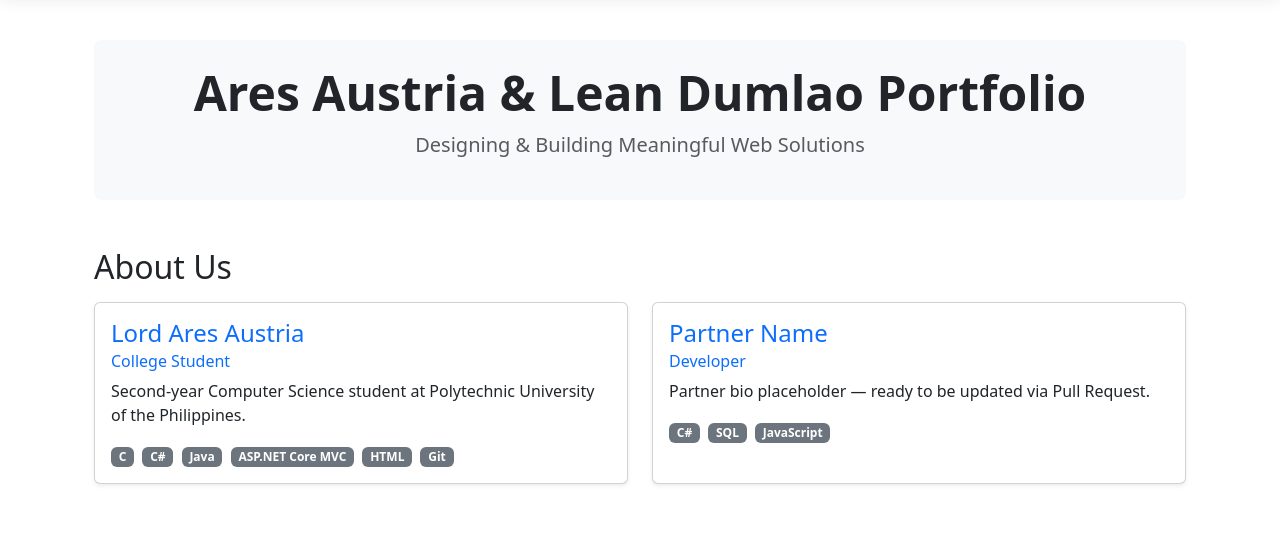
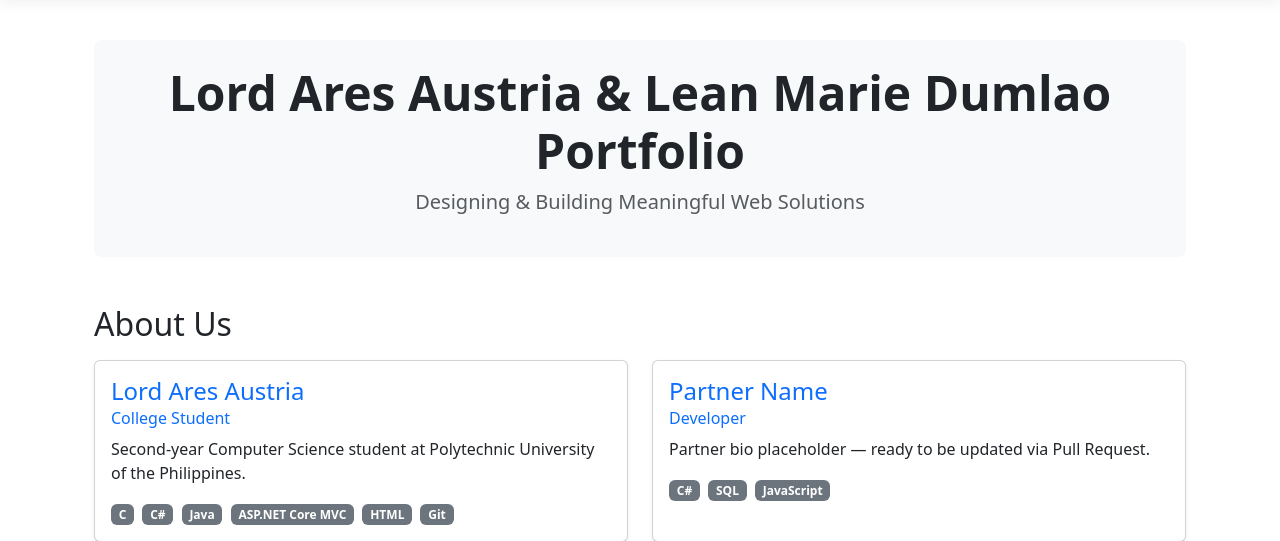
Before and after one commit to lordaustria53-bit/pair-portfolio-mvc, an ASP.NET Core app: page / in a window 1280 px wide. Shown: the part 57-598 px from the top of the page. Run offline with ASP.NET Core 8, Linux system fonts and the light colour scheme; style sheets or scripts are compiled from the project's sources.

Commit message:
Added full name to home header

```diff
--- a/PairPortfolioMvc/Views/Home/Index.cshtml
+++ b/PairPortfolioMvc/Views/Home/Index.cshtml
@@ -6,7 +6,7 @@
 <div class="container py-4">
     <!-- Hero Section -->
     <div class="text-center mb-5 p-4 bg-light rounded-3">
-        <h1 class="display-5 fw-bold">Ares Austria &amp; Lean Dumlao Portfolio</h1>
+        <h1 class="display-5 fw-bold">Lord Ares Austria &amp; Lean Marie Dumlao Portfolio</h1>
         <p class="lead text-muted">@Model.TeamTagline</p>
     </div>
 
```
